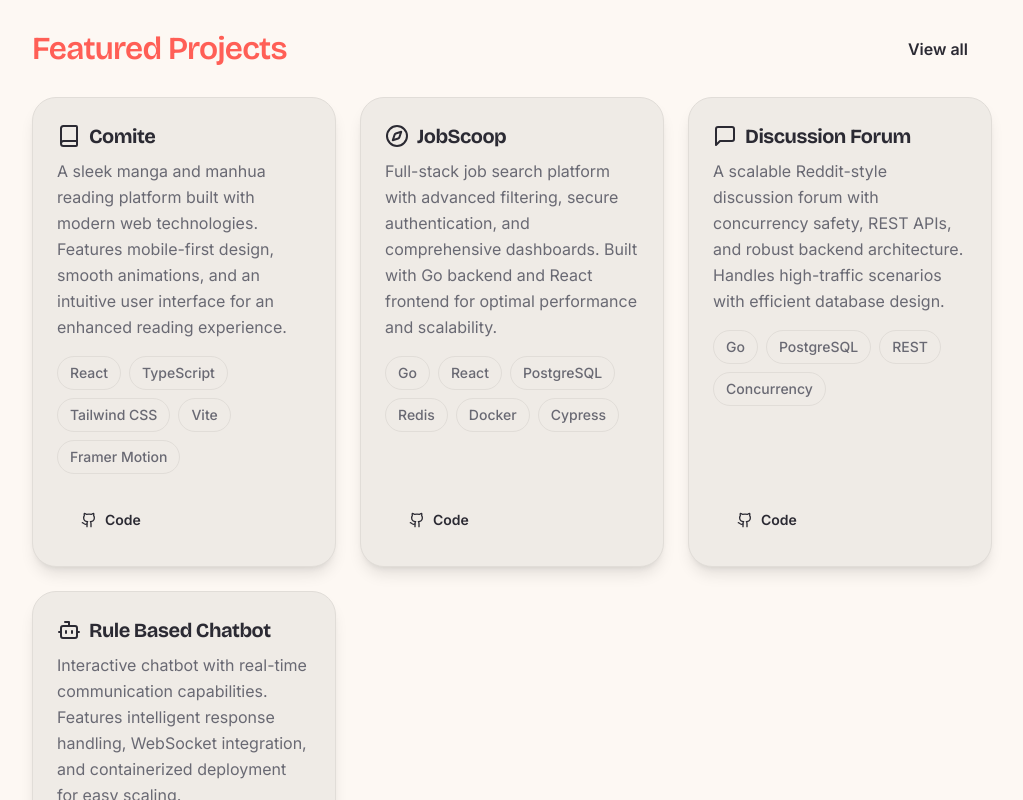
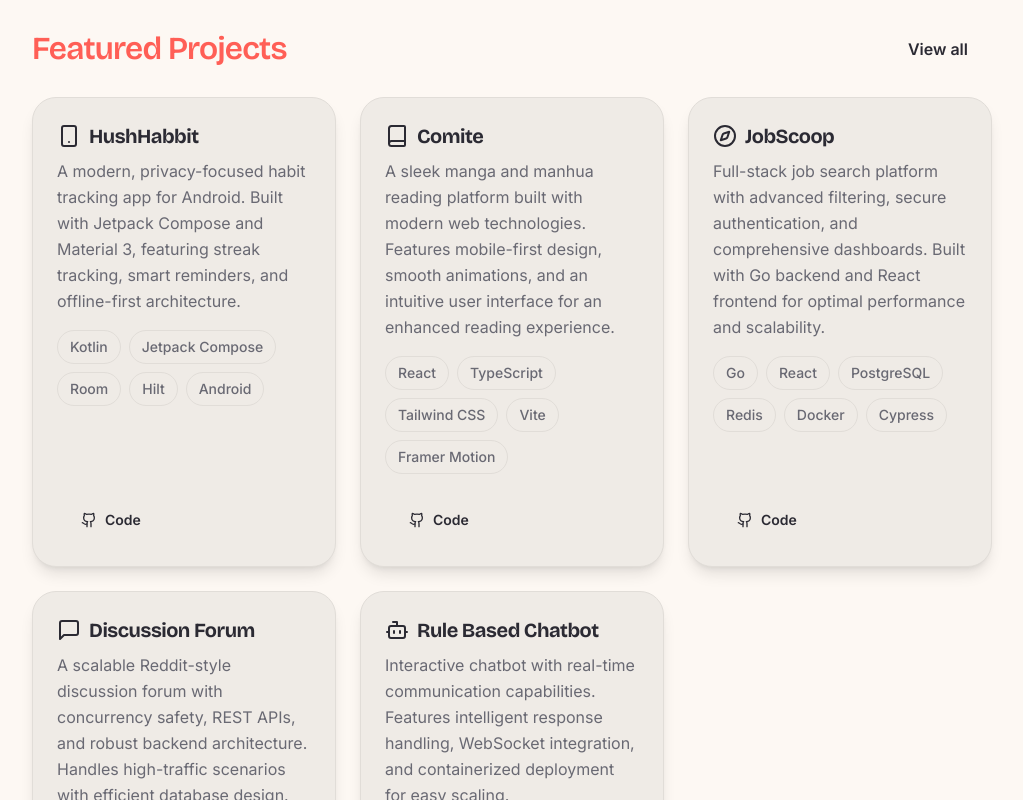
Before and after one commit to valetivivek/portfolio, a Next.js app: page / in a window 1280 px wide. Shown: the part 1800-2600 px from the top of the page, without its empty margins (128-1151 px from the left). Built offline with nearby package versions, Linux system fonts and the light colour scheme.

Commit message:
new project

```diff
--- a/app/components/ProjectCard.tsx
+++ b/app/components/ProjectCard.tsx
@@ -2,14 +2,15 @@
 
 import { motion } from "framer-motion";
 import Link from "next/link";
-import { ExternalLink, Github, Book, Compass, MessageSquare, Bot } from "lucide-react";
+import { ExternalLink, Github, Book, Compass, MessageSquare, Bot, Smartphone } from "lucide-react";
 import type { Project } from "@/content/projects";
 
 const iconMap: Record<string, any> = {
   Book,
   Compass,
   MessageSquare,
-  Bot
+  Bot,
+  Smartphone
 };
 
 export default function ProjectCard({ project, compact = false }: { project: Project; compact?: boolean }) {
--- a/content/projects.ts
+++ b/content/projects.ts
@@ -12,6 +12,15 @@ export type Project = {
 };
 
 export const PROJECTS: Project[] = [
+  {
+    id: "hushhabbit",
+    title: "HushHabbit",
+    icon: "Smartphone",
+    summary: "A modern, privacy-focused habit tracking app for Android. Built with Jetpack Compose and Material 3, featuring streak tracking, smart reminders, and offline-first architecture.",
+    tags: ["Kotlin", "Jetpack Compose", "Room", "Hilt", "Android"],
+    github: "https://github.com/valetivivek/hushhabbit",
+    featured: true,
+  },
   {
     id: "comite",
     title: "Comite",
```
